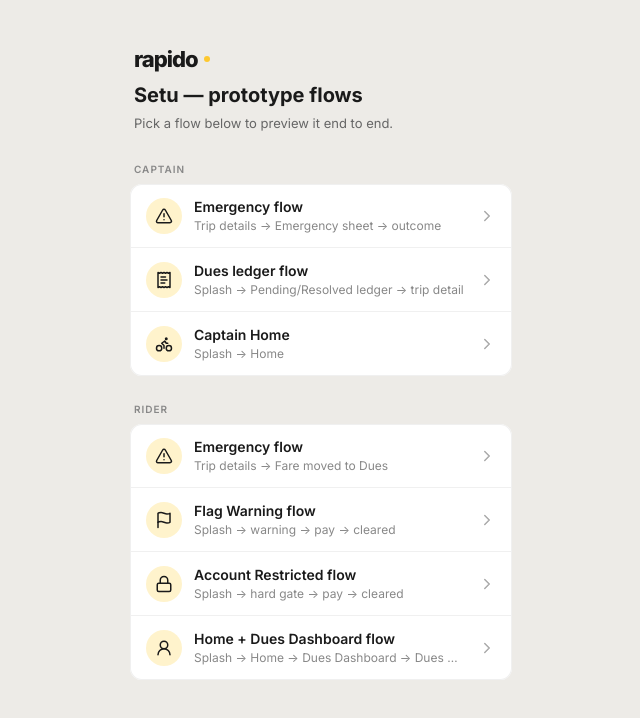
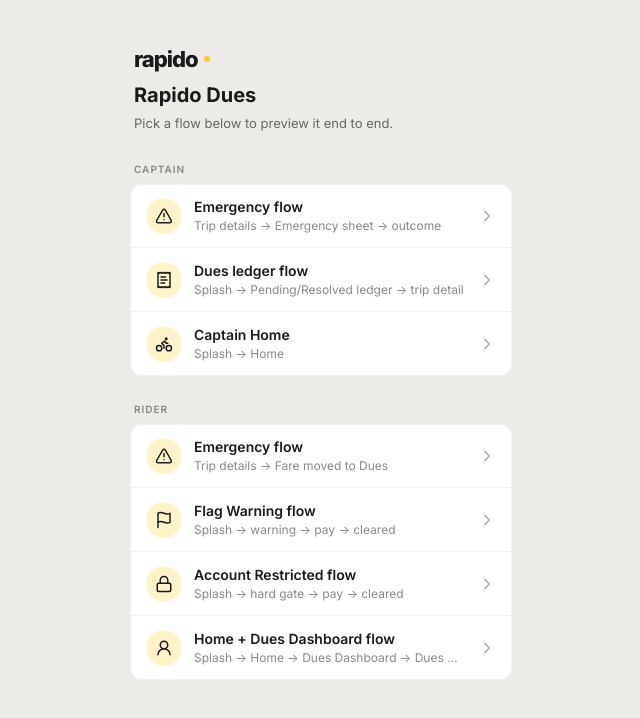
Before and after one commit to Nixchal2004/Razorpay-x-Rapido, a React (Vite) app in the folder app/: page / in a window 1280 px wide. Shown: the top 718 px of the page, without its empty margins (319-959 px from the left). Built offline with nearby package versions, Linux system fonts and the light colour scheme.

Commit message:
Rename launcher title from Setu to Rapido Dues
Co-Authored-By: Claude Sonnet 5 <noreply@anthropic.com>
Claude-Session: https://claude.ai/code/session_01MTFvV8nv9n4eyt5b6LZeXU

```diff
--- a/app/src/screens/Launcher/Launcher.jsx
+++ b/app/src/screens/Launcher/Launcher.jsx
@@ -98,7 +98,7 @@ export default function Launcher() {
           <span className="launcher__wordmark-text">rapido</span>
           <span className="launcher__wordmark-dot" />
         </div>
-        <span className="launcher__title">Setu — prototype flows</span>
+        <span className="launcher__title">Rapido Dues</span>
         <span className="launcher__subtitle">Pick a flow below to preview it end to end.</span>
       </div>
 
```
